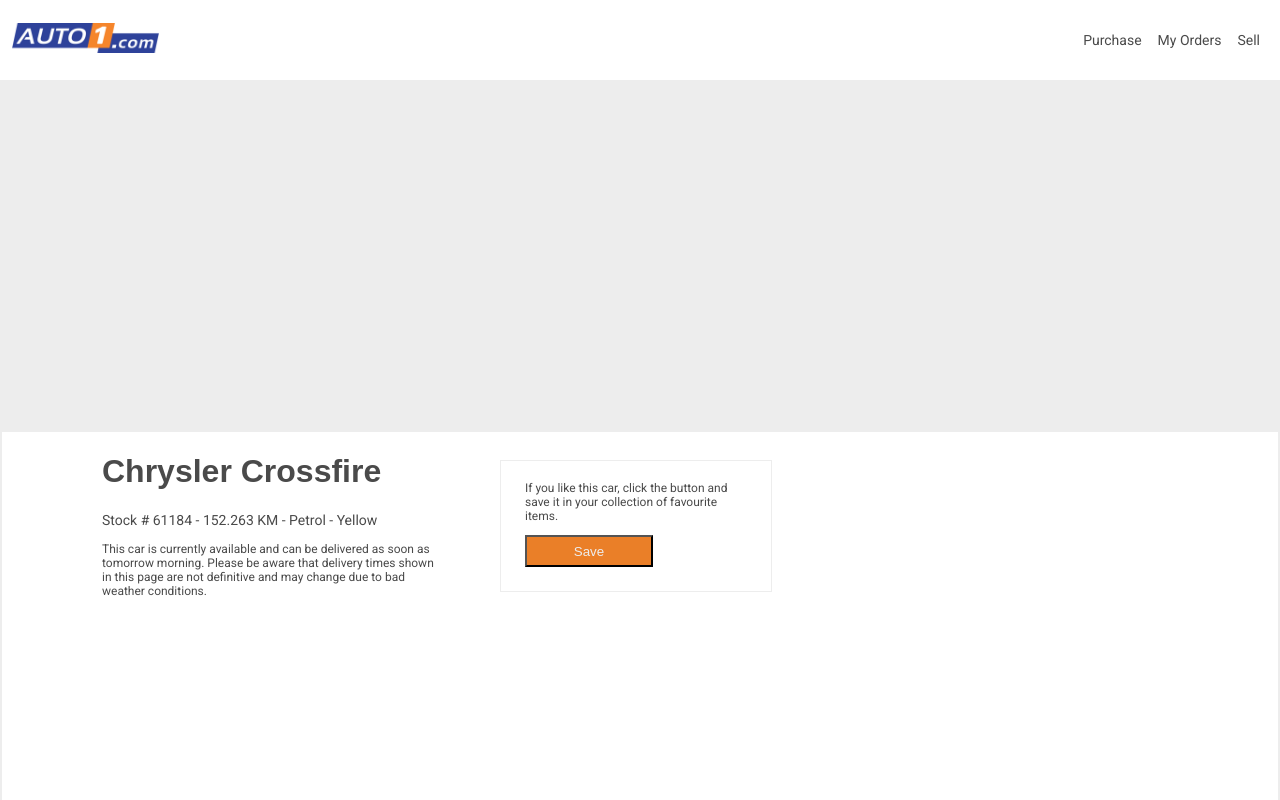
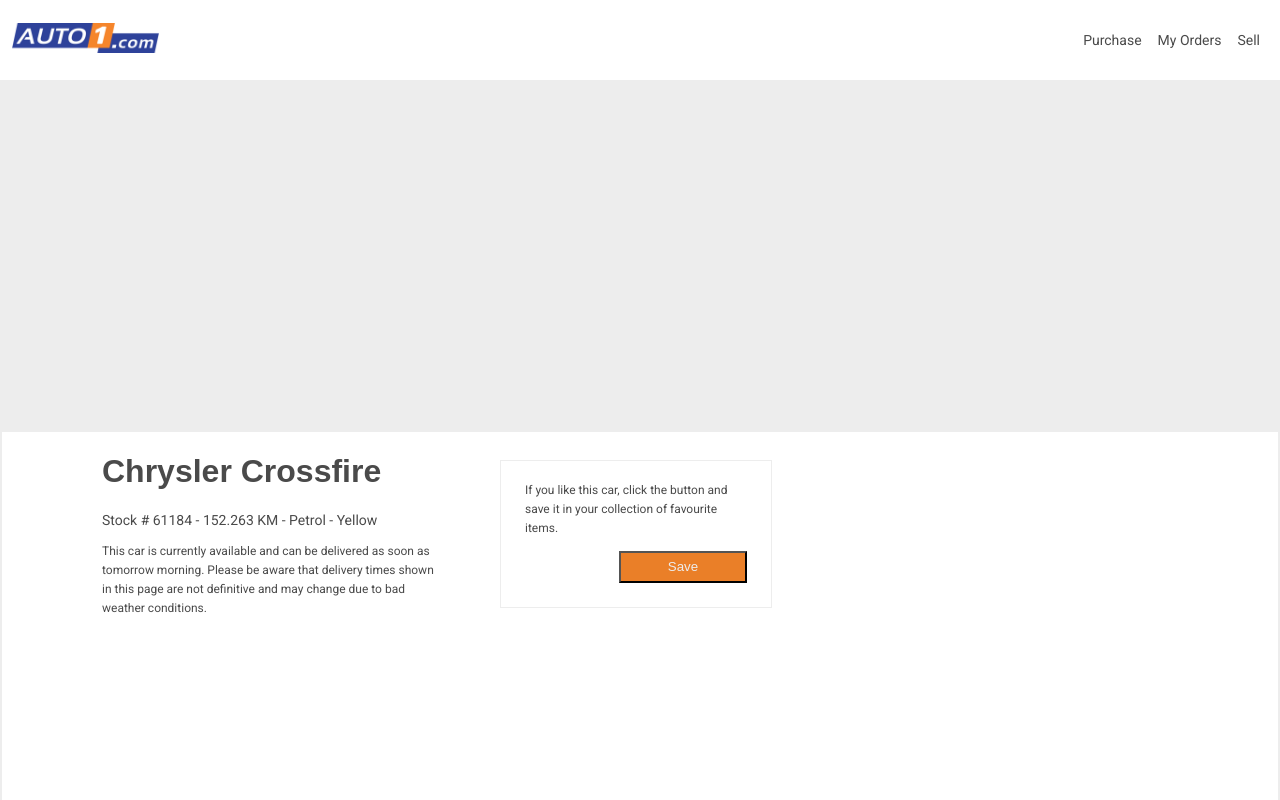
Before and after one commit to kaschief/auto1, a React (Create React App) app: page /details in a window 1280 px wide. Shown: the top 800 px of the page. Built offline with nearby package versions, Linux system fonts and the light colour scheme.

Commit message:
line height added to p

```diff
--- a/src/App.css
+++ b/src/App.css
@@ -134,6 +134,12 @@
   min-width: 200px;
 }
 
+.contents {
+  display: flex;
+  flex-direction: column;
+  align-items: flex-end;
+}
+
 button {
   height: 32px;
   width: 128px;
@@ -148,9 +154,6 @@
   color: #ededed;
 }
 
-.detail-button {
-  align-items: left;
-}
 .contents {
   padding-top: 8px;
   padding-left: 24px;
@@ -159,6 +162,11 @@
   font-size: 12px;
   max-width: 250px;
   min-width: 200px;
+}
+
+.contents > p,
+.car-status {
+  line-height: 1.6;
 }
 
 .NotFound {
--- a/src/components/Details.js
+++ b/src/components/Details.js
@@ -9,7 +9,7 @@
         <div className="first">
           <h1>Chrysler Crossfire</h1>
           <p className="stock">Stock # 61184 - 152.263 KM - Petrol - Yellow</p>
-          <p>
+          <p className="car-status">
             This car is currently available and can be delivered as soon as
             tomorrow morning. Please be aware that delivery times shown in this
             page are not definitive and may change due to bad weather
```
